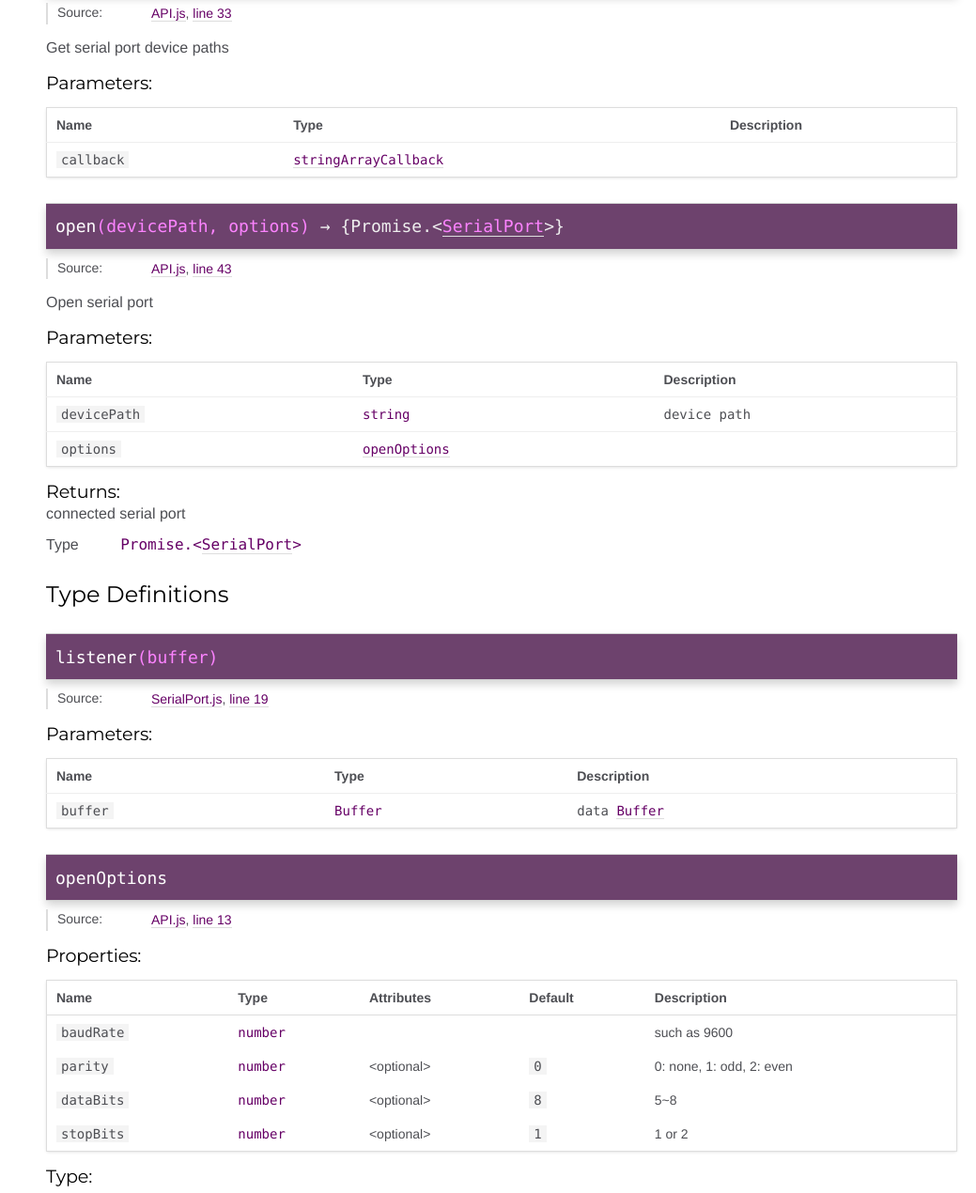
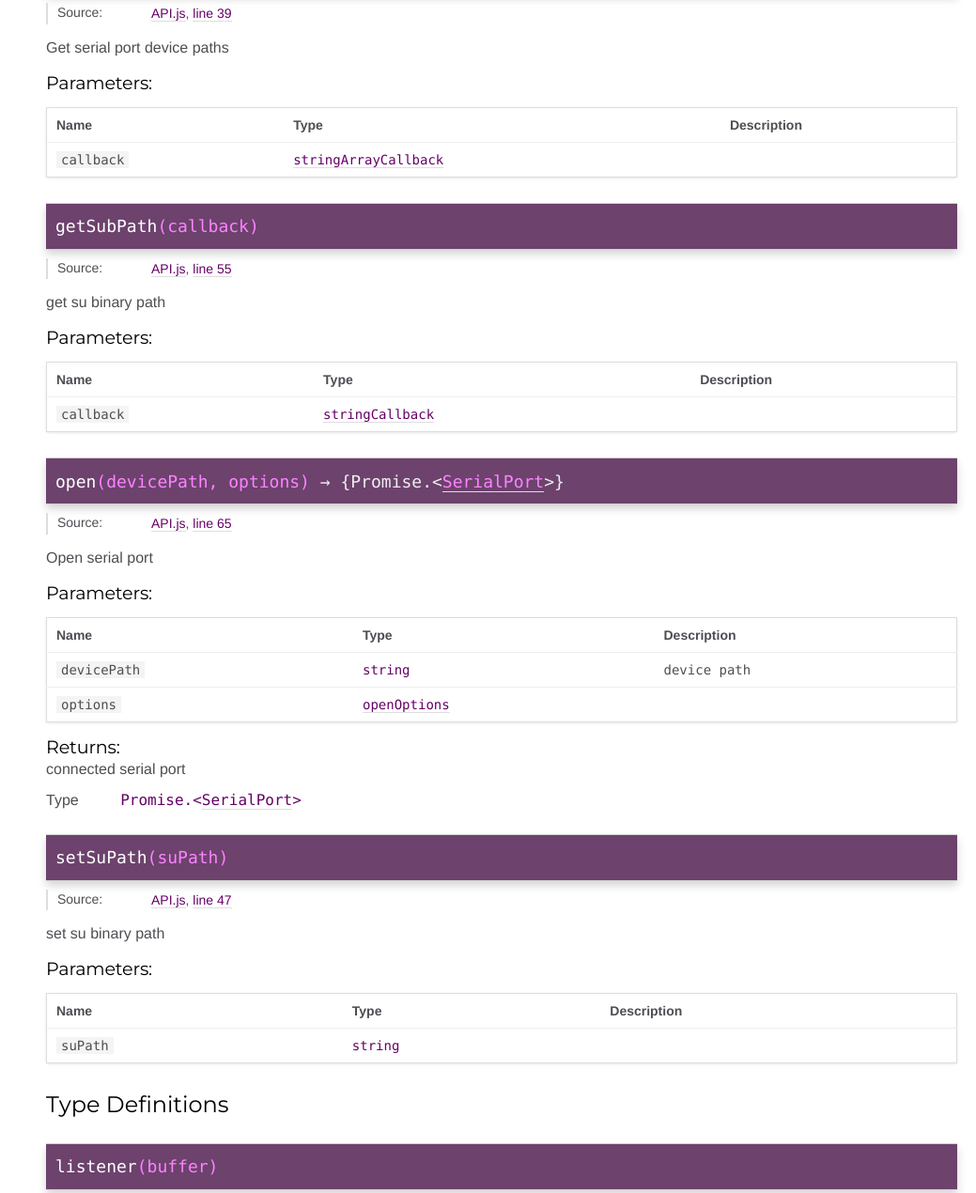
Before and after one commit to bastengao/react-native-serial-port-api, a website: page docs/global.html in a window 1280 px wide. Shown: the part 527-1797 px from the top of the page at 94% size, without its empty margins (241-1280 px from the left). Drawn offline with Linux system fonts and the light colour scheme.

Commit message:
Update docs

```diff
--- a/docs/global.html
+++ b/docs/global.html
@@ -27,7 +27,7 @@
 
 <nav >
 
-    <h2><a href="index.html">Home</a></h2><h3>Classes</h3><ul><li><a href="SerialPort.html">SerialPort</a><ul class='methods'><li data-type='method'><a href="SerialPort.html#close">close</a></li><li data-type='method'><a href="SerialPort.html#getPath">getPath</a></li><li data-type='method'><a href="SerialPort.html#onReceived">onReceived</a></li><li data-type='method'><a href="SerialPort.html#send">send</a></li></ul></li><li><a href="Subscription.html">Subscription</a><ul class='methods'><li data-type='method'><a href="Subscription.html#remove">remove</a></li></ul></li></ul><h3>Global</h3><ul><li><a href="global.html#deviceNames">deviceNames</a></li><li><a href="global.html#devicePaths">devicePaths</a></li><li><a href="global.html#open">open</a></li></ul>
+    <h2><a href="index.html">Home</a></h2><h3>Classes</h3><ul><li><a href="SerialPort.html">SerialPort</a><ul class='methods'><li data-type='method'><a href="SerialPort.html#close">close</a></li><li data-type='method'><a href="SerialPort.html#getPath">getPath</a></li><li data-type='method'><a href="SerialPort.html#onReceived">onReceived</a></li><li data-type='method'><a href="SerialPort.html#send">send</a></li></ul></li><li><a href="Subscription.html">Subscription</a><ul class='methods'><li data-type='method'><a href="Subscription.html#remove">remove</a></li></ul></li></ul><h3>Global</h3><ul><li><a href="global.html#deviceNames">deviceNames</a></li><li><a href="global.html#devicePaths">devicePaths</a></li><li><a href="global.html#getSubPath">getSubPath</a></li><li><a href="global.html#open">open</a></li><li><a href="global.html#setSuPath">setSuPath</a></li></ul>
 </nav>
 
 <div id="main">
@@ -136,7 +136,7 @@
 
     <dt class="tag-source">Source:</dt>
     <dd class="tag-source"><ul class="dummy"><li>
-        <a href="API.js.html">API.js</a>, <a href="API.js.html#line25">line 25</a>
+        <a href="API.js.html">API.js</a>, <a href="API.js.html#line31">line 31</a>
     </li></ul></dd>
 
 
@@ -272,7 +272,7 @@
 
     <dt class="tag-source">Source:</dt>
     <dd class="tag-source"><ul class="dummy"><li>
-        <a href="API.js.html">API.js</a>, <a href="API.js.html#line33">line 33</a>
+        <a href="API.js.html">API.js</a>, <a href="API.js.html#line39">line 39</a>
     </li></ul></dd>
 
 
@@ -396,6 +396,142 @@
 
 
 
+    <h4 class="name" id="getSubPath"><span class="type-signature"></span>getSubPath<span class="signature">(callback)</span><span class="type-signature"></span></h4>
+
+
+
+
+
+
+<dl class="details">
+
+
+    <dt class="tag-source">Source:</dt>
+    <dd class="tag-source"><ul class="dummy"><li>
+        <a href="API.js.html">API.js</a>, <a href="API.js.html#line55">line 55</a>
+    </li></ul></dd>
+
+
+
+
+
+
+
+
+
+
+
+
+
+
+
+
+
+
+
+
+
+
+
+
+
+
+
+
+
+
+
+</dl>
+
+
+
+
+
+<div class="description">
+    get su binary path
+</div>
+
+
+
+
+
+
+
+
+
+
+
+    <h5>Parameters:</h5>
+
+
+<table class="params">
+    <thead>
+    <tr>
+
+        <th>Name</th>
+
+
+        <th>Type</th>
+
+
+
+
+
+        <th class="last">Description</th>
+    </tr>
+    </thead>
+
+    <tbody>
+
+
+        <tr>
+
+                <td class="name"><code>callback</code></td>
+
+
+            <td class="type">
+
+
+<span class="param-type"><a href="global.html#stringCallback">stringCallback</a></span>
+
+
+
+            </td>
+
+
+
+
+
+            <td class="description last"></td>
+        </tr>
+
+
+    </tbody>
+</table>
+
+
+
+
+
+
+
+
+
+
+
+
+
+
+
+
+
+
+
+
+
+
+
+
     <h4 class="name" id="open"><span class="type-signature"></span>open<span class="signature">(devicePath, options)</span><span class="type-signature"> &rarr; {Promise.&lt;<a href="SerialPort.html">SerialPort</a>>}</span></h4>
 
 
@@ -408,7 +544,7 @@
 
     <dt class="tag-source">Source:</dt>
     <dd class="tag-source"><ul class="dummy"><li>
-        <a href="API.js.html">API.js</a>, <a href="API.js.html#line43">line 43</a>
+        <a href="API.js.html">API.js</a>, <a href="API.js.html#line65">line 65</a>
     </li></ul></dd>
 
 
@@ -576,6 +712,142 @@
 
 
 
+
+    <h4 class="name" id="setSuPath"><span class="type-signature"></span>setSuPath<span class="signature">(suPath)</span><span class="type-signature"></span></h4>
+
+
+
+
+
+
+<dl class="details">
+
+
+    <dt class="tag-source">Source:</dt>
+    <dd class="tag-source"><ul class="dummy"><li>
+        <a href="API.js.html">API.js</a>, <a href="API.js.html#line47">line 47</a>
+    </li></ul></dd>
+
+
+
+
+
+
+
+
+
+
+
+
+
+
+
+
+
+
+
+
+
+
+
+
+
+
+
+
+
+
+
+</dl>
+
+
+
+
+
+<div class="description">
+    set su binary path
+</div>
+
+
+
+
+
+
+
+
+
+
+
+    <h5>Parameters:</h5>
+
+
+<table class="params">
+    <thead>
+    <tr>
+
+        <th>Name</th>
+
+
+        <th>Type</th>
+
+
+
+
+
+        <th class="last">Description</th>
+    </tr>
+    </thead>
+
+    <tbody>
+
+
+        <tr>
+
+                <td class="name"><code>suPath</code></td>
+
+
+            <td class="type">
+
+
+<span class="param-type">string</span>
+
+
+
+            </td>
+
+
+
+
+
+            <td class="description last"></td>
+        </tr>
+
+
+    </tbody>
+</table>
+
+
+
+
+
+
+
+
+
+
+
+
+
+
+
+
+
+
+
+
+
+
+
         <h3 class="subsection-title">Type Definitions</h3>
 
 
@@ -723,7 +995,7 @@
 
     <dt class="tag-source">Source:</dt>
     <dd class="tag-source"><ul class="dummy"><li>
-        <a href="API.js.html">API.js</a>, <a href="API.js.html#line13">line 13</a>
+        <a href="API.js.html">API.js</a>, <a href="API.js.html#line19">line 19</a>
     </li></ul></dd>
 
 
@@ -1092,6 +1364,138 @@
 
 
 
+
+    <h4 class="name" id="stringCallback"><span class="type-signature"></span>stringCallback<span class="signature">(value)</span><span class="type-signature"></span></h4>
+
+
+
+
+
+
+<dl class="details">
+
+
+    <dt class="tag-source">Source:</dt>
+    <dd class="tag-source"><ul class="dummy"><li>
+        <a href="API.js.html">API.js</a>, <a href="API.js.html#line13">line 13</a>
+    </li></ul></dd>
+
+
+
+
+
+
+
+
+
+
+
+
+
+
+
+
+
+
+
+
+
+
+
+
+
+
+
+
+
+
+
+</dl>
+
+
+
+
+
+
+
+
+
+
+
+
+
+
+
+    <h5>Parameters:</h5>
+
+
+<table class="params">
+    <thead>
+    <tr>
+
+        <th>Name</th>
+
+
+        <th>Type</th>
+
+
+
+
+
+        <th class="last">Description</th>
+    </tr>
+    </thead>
+
+    <tbody>
+
+
+        <tr>
+
+                <td class="name"><code>value</code></td>
+
+
+            <td class="type">
+
+
+<span class="param-type">string</span>
+
+
+
+            </td>
+
+
+
+
+
+            <td class="description last"></td>
+        </tr>
+
+
+    </tbody>
+</table>
+
+
+
+
+
+
+
+
+
+
+
+
+
+
+
+
+
+
+
+
+
+
+
 </article>
 
 </section>
@@ -1106,7 +1510,7 @@
 <br class="clear">
 
 <footer>
-    Documentation generated by <a href="https://github.com/jsdoc3/jsdoc">JSDoc 3.6.3</a> on Sun Jan 12 2020 15:23:13 GMT+0800 (CST) using the <a href="https://github.com/clenemt/docdash">docdash</a> theme.
+    Documentation generated by <a href="https://github.com/jsdoc3/jsdoc">JSDoc 3.6.4</a> on Wed Apr 29 2020 20:10:33 GMT+0800 (GMT+08:00) using the <a href="https://github.com/clenemt/docdash">docdash</a> theme.
 </footer>
 
 <script>prettyPrint();</script>
```
Also changed, not shown: docs/API.js.html (+24 -2 lines), docs/SerialPort.html (+2 -2 lines), docs/SerialPort.js.html (+2 -2 lines), docs/Subscription.html (+2 -2 lines), docs/index.html (+11 -6 lines).
